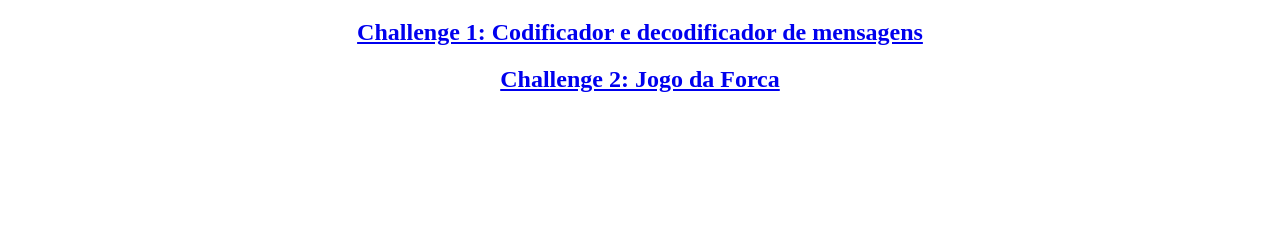
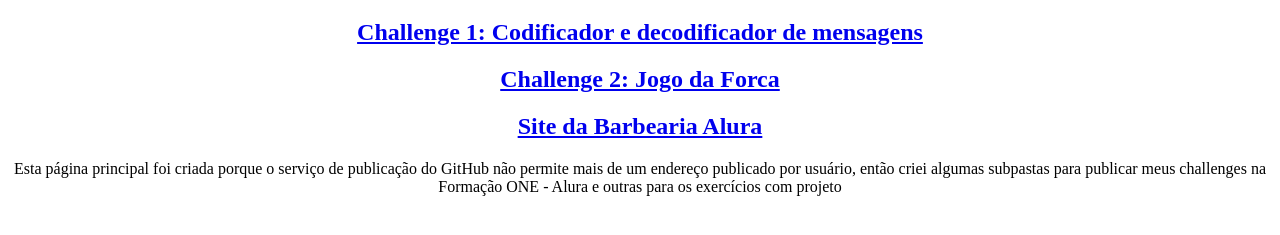
Before and after one commit to danielbecher/danielbecher.github.io, a plain HTML site: page index.html in a window 1280 px wide. Shown: the part 61-296 px from the top of the page. Drawn offline with Linux system fonts and the light colour scheme.

Commit message:
Adicionado o projeto do Site da Barbearia Alura no index

```diff
--- a/index.html
+++ b/index.html
@@ -11,6 +11,8 @@
         <h1>Qual projeto você quer ver?</h1>
         <a href="https://danielbecher.github.io/codificador"><h2>Challenge 1: Codificador e decodificador de mensagens</h2></a>
         <a href="https://danielbecher.github.io/jogodaforca/"><h2>Challenge 2: Jogo da Forca</h2></a>
+        <a href="https://danielbecher.github.io/html5-css3/"><h2>Site da Barbearia Alura</h2></a>
+        <p>Esta página principal foi criada porque o serviço de publicação do GitHub não permite mais de um endereço publicado por usuário, então criei algumas subpastas para publicar meus challenges na Formação ONE - Alura e outras para os exercícios com projeto</p></p>
     </div>
 </body>
 </html>
```
